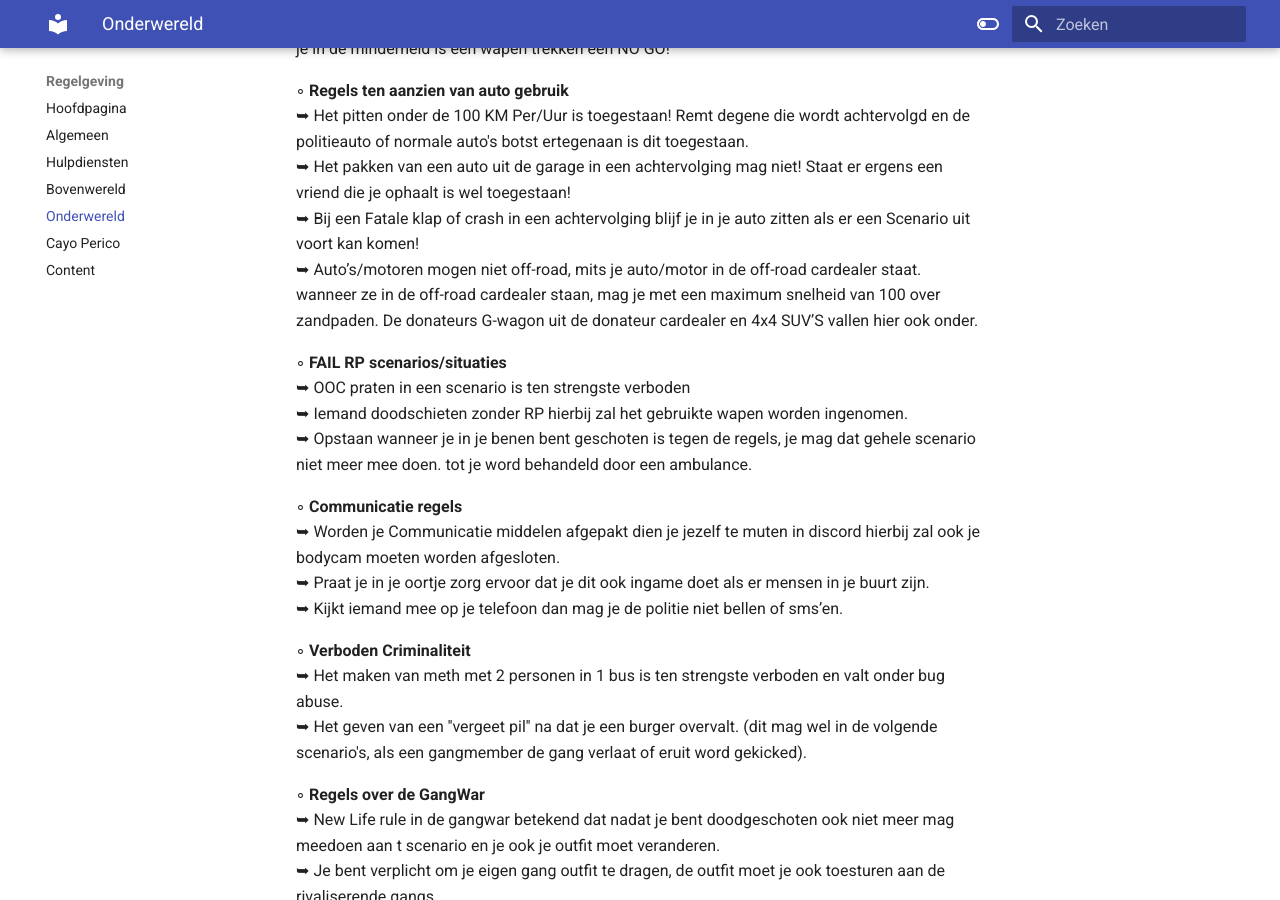
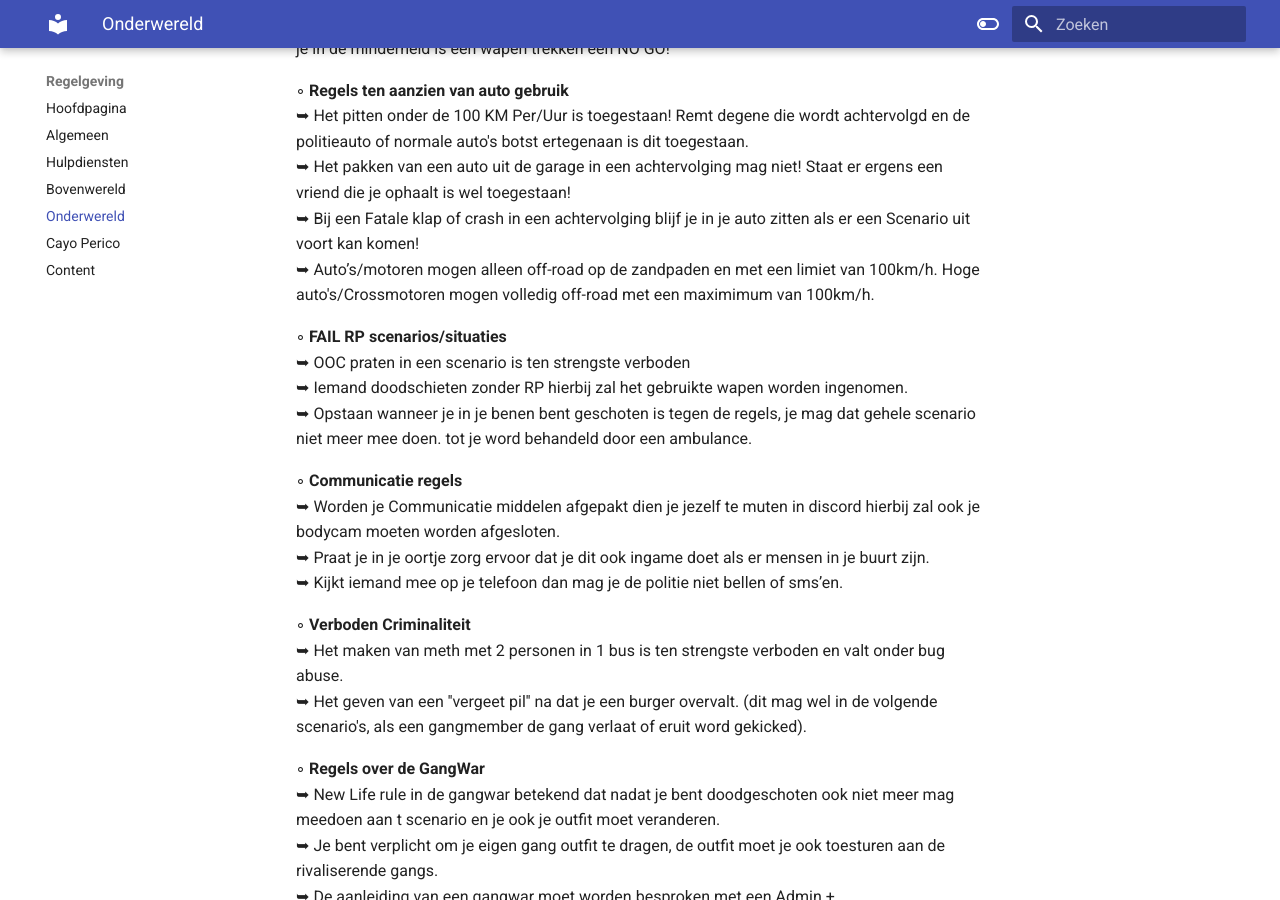
Before and after one commit to CappaWappa/Regels, an MkDocs documentation site: the page built from docs/onderwereld.md, in a window 1280 px wide and 900 px high, scrolled down 2511 px. Built offline with MkDocs 1.6.1 and Material for MkDocs 9.7.7, drawn with Linux system fonts in a browser that asks for light colours; comment, search, counter and statistics services are not loaded.

Commit message:
Update onderwereld.md

```diff
--- a/docs/onderwereld.md
+++ b/docs/onderwereld.md
@@ -78,9 +78,7 @@
      ➥ Het pitten onder de 100 KM Per/Uur is toegestaan! Remt degene die wordt achtervolgd en de politieauto of normale auto's botst ertegenaan is dit toegestaan.<br>
      ➥ Het pakken van een auto uit de garage in een achtervolging mag niet! Staat er ergens een vriend die je ophaalt is wel toegestaan! <br>
      ➥ Bij een Fatale klap of crash in een achtervolging blijf je in je auto zitten als er een Scenario uit voort kan komen! <br>
-     ➥ Auto’s/motoren mogen niet off-road, mits je auto/motor in de off-road cardealer staat.
-wanneer ze in de off-road cardealer staan, mag je met een maximum snelheid van 100 over zandpaden.
-     De donateurs G-wagon uit de donateur cardealer en 4x4 SUV’S vallen hier ook onder. <br>
+    ➥ Auto’s/motoren mogen alleen off-road op de zandpaden en met een limiet van 100km/h. Hoge auto's/Crossmotoren mogen volledig off-road met een maximimum van 100km/h.<br>
 
 ◦ <b>FAIL RP scenarios/situaties</b>     <br>
      ➥  OOC praten in een scenario is ten strengste verboden <br>
```
